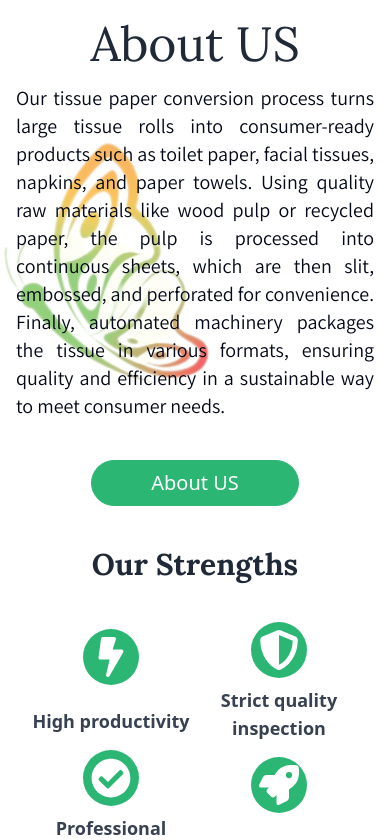
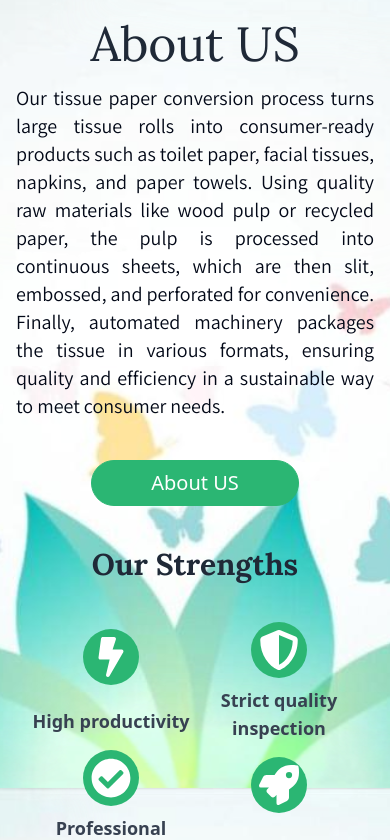
Before and after one commit to DiamondOre-Consulting/Sof-Scroll-Website, a React (Vite) app: page / in a window 390 px wide. Shown: the part 900-1740 px from the top of the page. Built offline with nearby package versions, Linux system fonts and the light colour scheme; a web font is replaced by a local one.

Commit message:
update changes

```diff
--- a/src/App.jsx
+++ b/src/App.jsx
@@ -45,6 +45,9 @@ function App() {
 
 
   return (
+    <div className="bg-cover bg-fixed bg-center min-h-screen" style={{ backgroundImage: `url(${mybg})` }}>
+
+
     <BrowserRouter>
       <Navbar cart={cart} />
       <Routes>
@@ -89,6 +92,7 @@ function App() {
       </div>
       <Footer />
     </BrowserRouter>
+    </div>
   );
 }
 
--- a/src/Components/AboutUs.jsx
+++ b/src/Components/AboutUs.jsx
@@ -19,7 +19,7 @@ const AboutUs = () => {
             <div className="w-[3.5px] h-[3.5px] bg-gradient-to-r from-color3 to-dark rounded-full"></div>
           </div> */}
 
-          <img src={img} alt="" className="absolute w-60 right-40 opacity-70" />
+          {/* <img src={img} alt="" className="absolute w-60 right-40 opacity-70" /> */}
 
           <div className="z-10 w-full px-4 text-justify md:px-10 h-fit">
             <p className="text-xl lg:text-4xl xl:text-2xl mf  md:max-w-5xl mx-auto " data-aos="fade-right">
--- a/src/Components/BestSellers.jsx
+++ b/src/Components/BestSellers.jsx
@@ -246,6 +246,10 @@ const BestSellers = ({ cart, setCart }) => {
     };
   }, []);
 
+
+  const bgColors = ["bg-orange-200", "bg-blue-200", "bg-green-200", "bg-red-300"];
+
+
   return (
     <div>
     <div
@@ -267,7 +271,7 @@ const BestSellers = ({ cart, setCart }) => {
               className="md:w-[70vw] h-[100vh] mx-40 flex  items-center justify-center"
               key={index}
             >
-              <div className="flex flex-col w-full h-[70vh] bg-dark mt-20 border border-dark border-2  lg:flex-row">
+              <div className={`flex flex-col w-full h-[70vh]  mt-20 border border-dark border-2   ${bgColors[index % bgColors.length]} lg:flex-row`}>
                 {/* Left side with image */}
                 <img
                   className="object-cover  object-top h-[55%] w-full lg:max-w-[60vw] xl:max-w-[50vw] mx-auto lg:h-full bg-cover no-repeat"
--- a/src/Components/Hero.jsx
+++ b/src/Components/Hero.jsx
@@ -34,7 +34,7 @@ const Hero = () => {
 
     </div>
 
-    <img src="https://koshertissue.com/images/paper_borders-ai-min.png"   className=" relative  md:-mt-52   z-30 md:block hidden  -mt-44"  alt="" />
+    {/* <img src="https://koshertissue.com/images/paper_borders-ai-min.png"   className=" relative  md:-mt-52   z-30 md:block hidden  -mt-44"  alt="" /> */}
 
 
     </>
```
